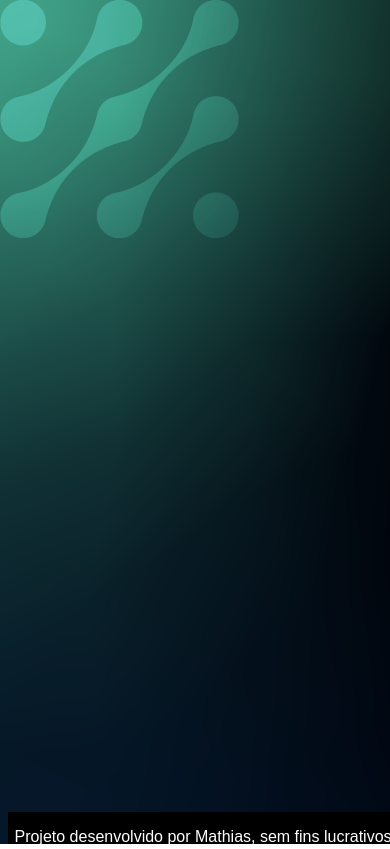
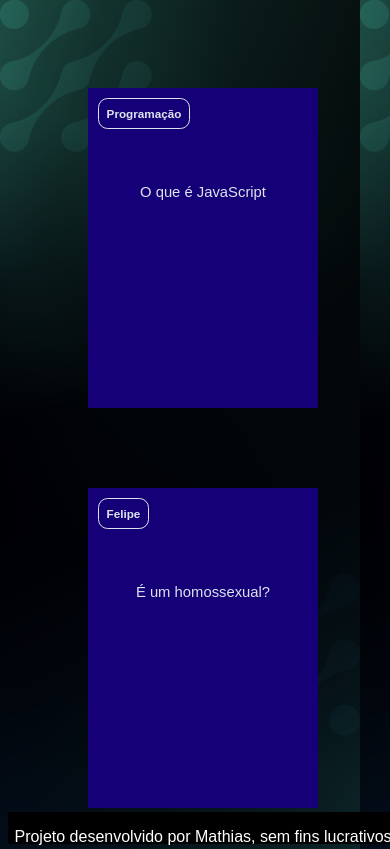
Before and after one commit to MathiasGalhos/flashcard, a plain HTML site: page index.html in a window 390 px wide. Shown: the top 849 px of the page. Drawn offline with Linux system fonts and the light colour scheme; a web font is replaced by a local one.

Commit message:
Add files via upload

```diff
--- a/app.js
+++ b/app.js
@@ -4,13 +4,12 @@ function criaCartao(categoria, pergunta, resposta){
     cartao.className = 'cartao'
     cartao.innerHTML =
     `<div class="cartao__conteudo">
-        <h3>${categoria}</h3>
-        <div class="cartao__conteudo">
-        <p>${pergunta}</p></div>
-        <div class="cartao__conteudo">
-        <p>${resposta}</p></div>
+    <h3>${categoria}</h3>
+    <div class="cartao__conteudo__pergunta">
+    <p> ${pergunta}</p></div>
+    <div class="cartao__conteudo__resposta">
+    <p> ${resposta}</p></div>
         </div>`
-
         let respostaEstaVisivel = false
 
         function viraCartao () {
@@ -19,5 +18,6 @@ function criaCartao(categoria, pergunta, resposta){
         }
 
         cartao.addEventListener('click', viraCartao)
-        container.appendChild(cartao);
+    container.appendChild(cartao);
+
 }
--- a/assets/style.css
+++ b/assets/style.css
@@ -1,7 +1,7 @@
 :root {
     --text-color: #DBE4EF;
-    --card-front-color: #144480;
-    --card-back-color: #00F3BF;
+    --card-front-color: #160077;
+    --card-back-color: #5900ff;
 }
 
 body {
@@ -49,6 +49,7 @@ body {
     margin-top: 1rem;
     padding: 2rem;
     margin-top: 4rem;
+    font-size: 1.1vw;
 }
 
 .cartao__conteudo__pergunta p {
@@ -71,10 +72,13 @@ body {
     position: absolute;
     height: 100%;
     width: 100%;
+    box-sizing: border-box;
 }
 
 .cartao__conteudo__resposta{
 transform: rotateY(180deg);
+background-color: rgba(99, 0, 145, 0.2);
+border: 4px solid var(--card-back-color) ;
 }
 
 
@@ -92,3 +96,19 @@ footer p {
     text-align: center;
     margin-top: 0, 5rem;
 }
+
+@media (max-width: 560px){
+    body {
+        background: url('img/bg-mobile.webp');
+    }
+    .cartao {
+        flex: 1 0 calc(100% - 1rem);
+    }
+    .cartao__conteudo h3{
+        font-size: 3vw;
+    }
+    .cartao__conteudo p {
+        font-size: 3.8vw;
+    }
+
+}
--- a/index.html
+++ b/index.html
@@ -2,34 +2,39 @@
 <html lang="pt-br">
 
 <head>
+    <meta charset="UTF-8">
+    <meta name="viewport" content="width=device-width, initial-scale=1.0">
     <link rel="stylesheet" href="assets/style.css">
     <link rel="preconnect" href="https://fonts.googleapis.com">
 <link rel="preconnect" href="https://fonts.gstatic.com" crossorigin>
 <link href="https://fonts.googleapis.com/css2?family=Bai+Jamjuree:ital,wght@0,200;0,300;0,400;0,500;0,600;0,700;1,200;1,300;1,400;1,500;1,600;1,700&display=swap" rel="stylesheet">
-    <meta charset="UTF-8">
-    <meta name="viewport" content="width=device-width, initial-scale=1.0">
     <title>Flashcard</title>
 </head>
+<body>
 
+</body>
 <body>
     <main>
         <section id="container">
         <!-- <article class="cartao">
             <div class="cartao__conteudo">
             <h3>Programação</h3>
-                    <div class="cartao__conteudo__pergunta"><p>O que é o JavaScript</p></div>
-                    <div class="cartao__conteudo__resposta"><p>O JavaScript é uma linguagem de Programação</p></div>
+            <div class="cartao__conteudo__pergunta"><p>O que é JavaScript?</p></div>
+            <div class="cartao__conteudo__resposta"><p>O JavaScript é uma linguagem de programação</p></div>
         </div>
         </article> -->
+
+
+
+
     </section>
     </main>
 
     <footer>
         <p>Projeto desenvolvido por Mathias, sem fins lucrativos</p>
     </footer>
-
-<script>src="app.js"</script>
-<script>src="perguntas.js"</script>
+        <script src="app.js"></script>
+        <script src="perguntas.js"></script>
     </body>
 
 </html>
--- a/perguntas.js
+++ b/perguntas.js
@@ -17,7 +17,7 @@ criaCartao(
 )
 
 criaCartao(
-    'Akirame no warui tayou',
-    'Anta ra nanka ja tabanatte mo kanawan',
-    'Kuwabara (3x)'
+    'Tu viu a faca?',
+    'Que faca???',
+    'Madako no Sekai uwa'
 )
```
Lines whose indentation alone changed are shown as unchanged.
